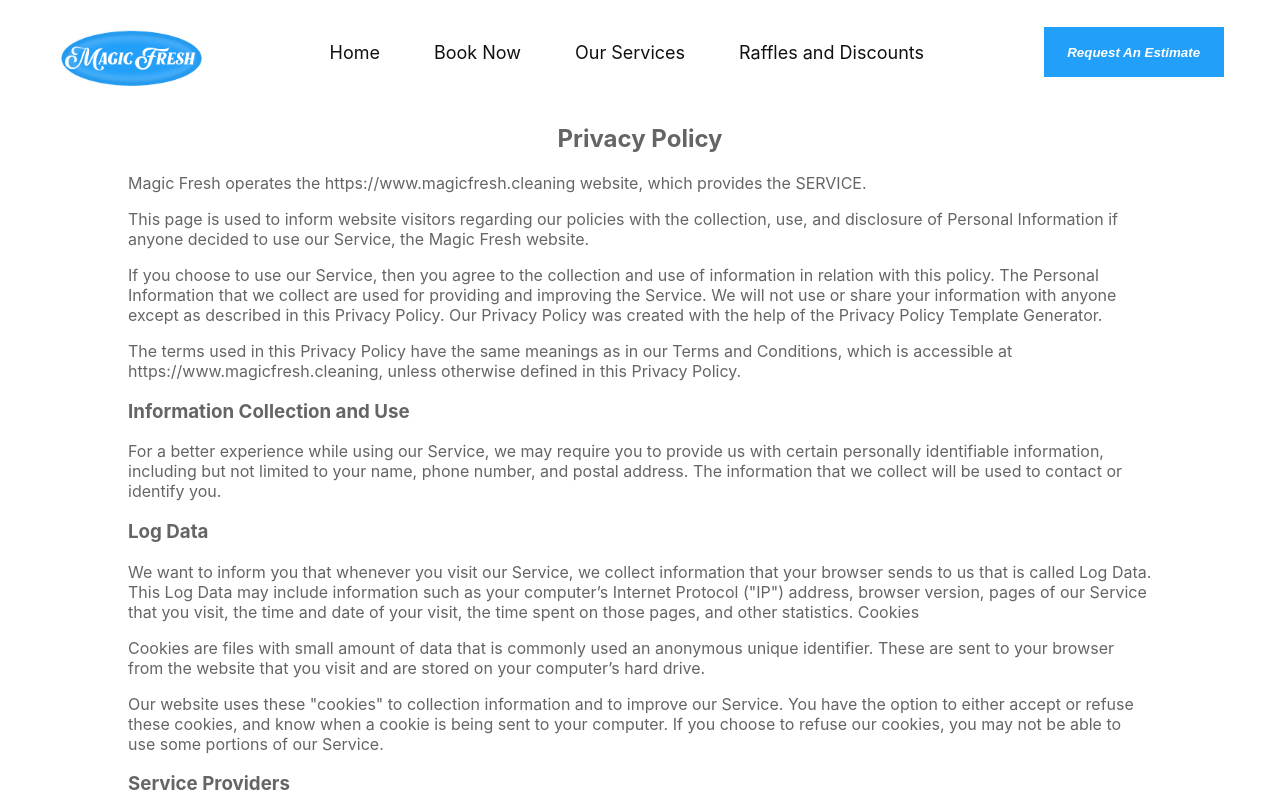
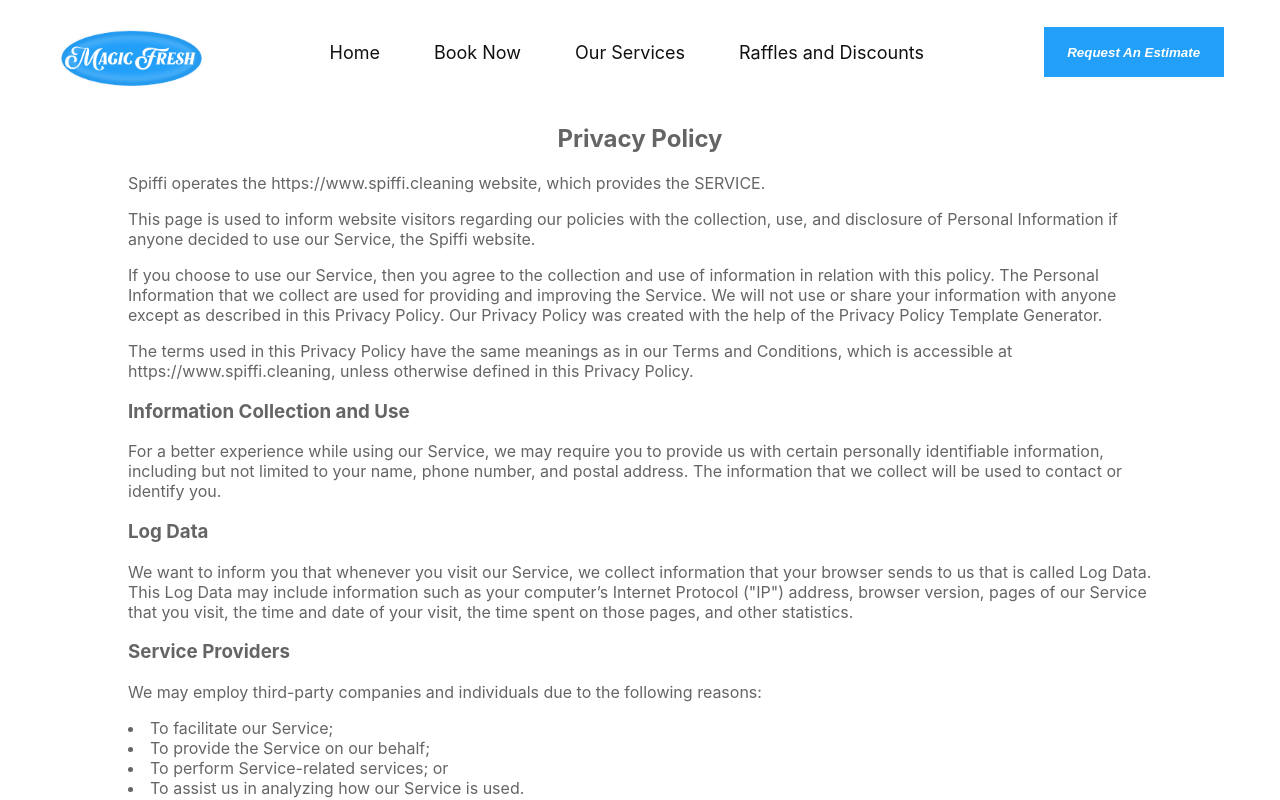
Before and after one commit to Mister-97/spiffinew, a Next.js app: page /privacy in a window 1280 px wide. Shown: the top 800 px of the page. Built offline with nearby package versions, Linux system fonts and the light colour scheme.

Commit message:
Update index.jsx

```diff
--- a/pages/privacy/index.jsx
+++ b/pages/privacy/index.jsx
@@ -14,13 +14,13 @@
       </h2>
       <Point>
         <p>
-          Magic Fresh operates the https://www.magicfresh.cleaning website,
+          Spiffi operates the https://www.spiffi.cleaning website,
           which provides the SERVICE.
         </p>
         <p>
           This page is used to inform website visitors regarding our policies
           with the collection, use, and disclosure of Personal Information if
-          anyone decided to use our Service, the Magic Fresh website.
+          anyone decided to use our Service, the Spiffi website.
         </p>
         <p>
           If you choose to use our Service, then you agree to the collection and
@@ -33,7 +33,7 @@
         <p>
           The terms used in this Privacy Policy have the same meanings as in our
           Terms and Conditions, which is accessible at
-          https://www.magicfresh.cleaning, unless otherwise defined in this
+          https://www.spiffi.cleaning, unless otherwise defined in this
           Privacy Policy.
         </p>
       </Point>
@@ -51,21 +51,7 @@
           This Log Data may include information such as your computer’s Internet
           Protocol ("IP") address, browser version, pages of our Service that
           you visit, the time and date of your visit, the time spent on those
-          pages, and other statistics. Cookies
-        </p>
-
-        <p>
-          Cookies are files with small amount of data that is commonly used an
-          anonymous unique identifier. These are sent to your browser from the
-          website that you visit and are stored on your computer’s hard drive.
-        </p>
-
-        <p>
-          Our website uses these "cookies" to collection information and to
-          improve our Service. You have the option to either accept or refuse
-          these cookies, and know when a cookie is being sent to your computer.
-          If you choose to refuse our cookies, you may not be able to use some
-          portions of our Service.
+          pages, and other statistics.
         </p>
       </Point>
 
@@ -111,9 +97,11 @@
           us with personal information, we immediately delete this from our
           servers. If you are a parent or guardian and you are aware that your
           child has provided us with personal information, please contact us so
-          that we will be able to do necessary actions.
+          that we will be able to take necessary actions.
         </p>
-        <p>Changes to This Privacy Policy</p>
+      </Point>
+
+      <Point title="Changes to This Privacy Policy">
         <p>
           We may update our Privacy Policy from time to time. Thus, we advise
           you to review this page periodically for any changes. We will notify
```
